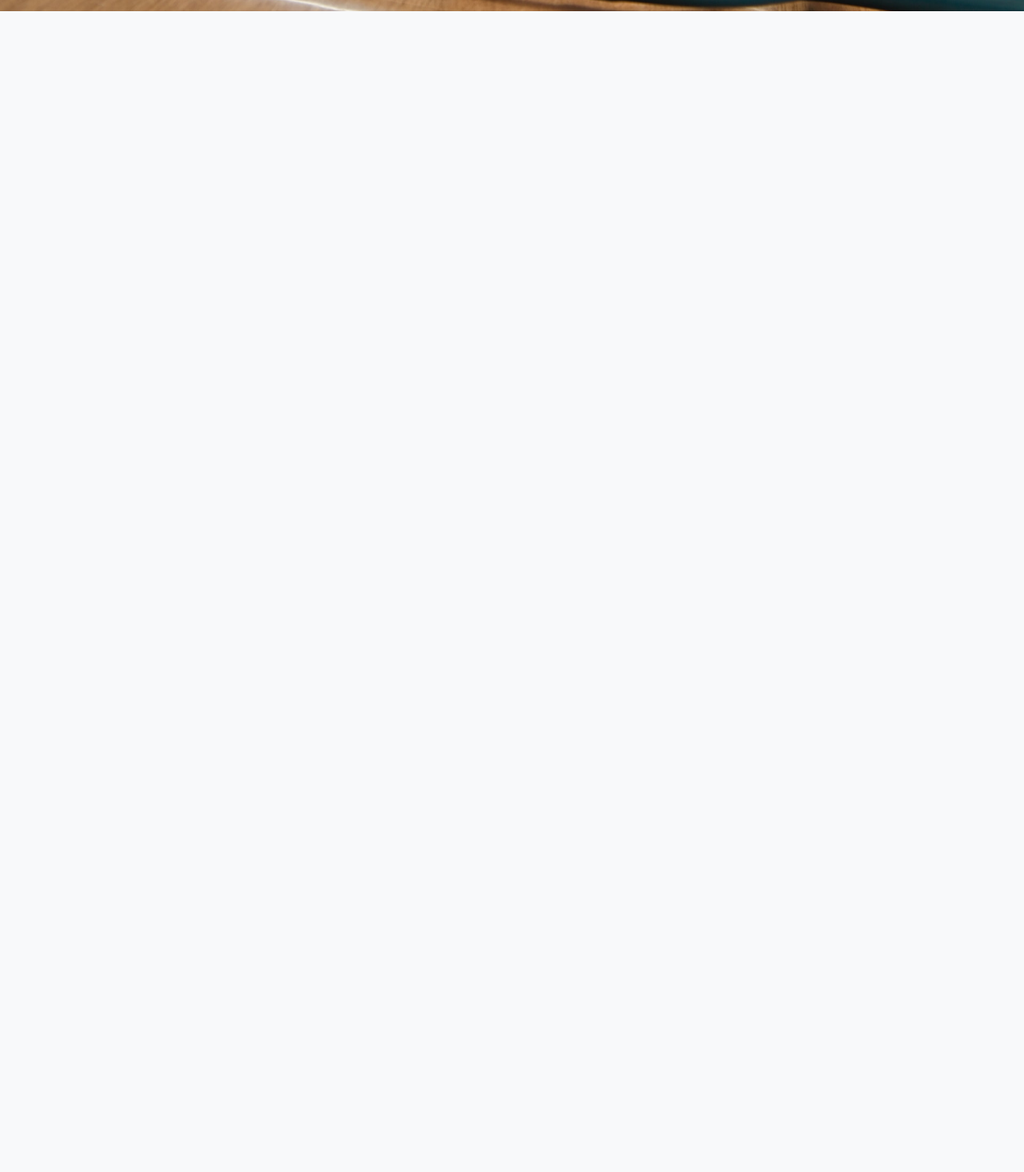
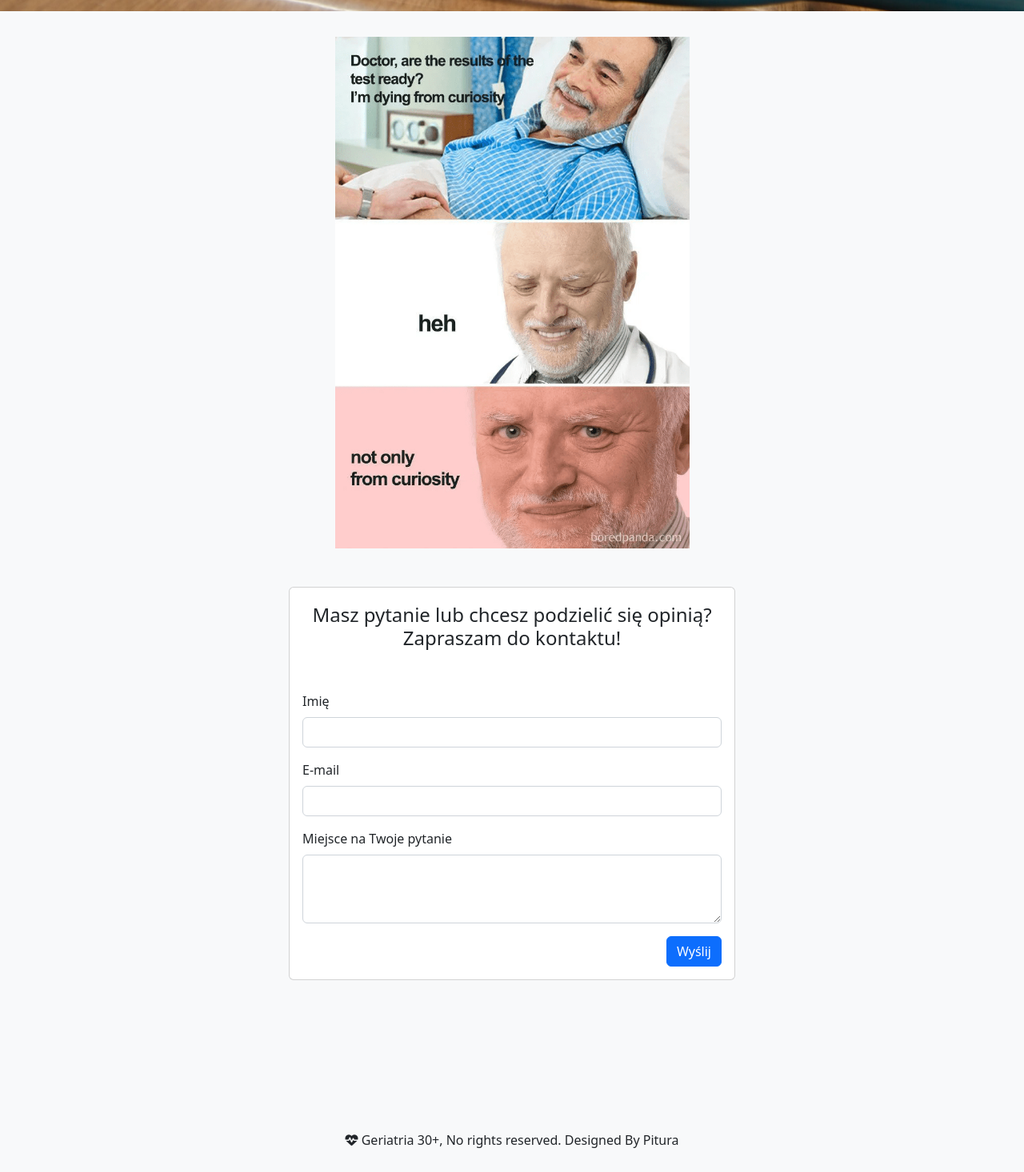
Before and after one commit to Pitura/geriatria30plus, a React (Create React App) app: page / in a window 1280 px wide. Shown: the part 786-2252 px from the top of the page at 80% size. Before the commit the page ends 800 px from the top, so only its background shows below. Built offline with nearby package versions, Linux system fonts and the light colour scheme; no server answers.

Commit message:
project nearly done

```diff
--- a/src/components/LP/Main.js
+++ b/src/components/LP/Main.js
@@ -1,10 +1,36 @@
-import React from 'react';
+import React, {useState} from 'react';
 import Container from "react-bootstrap/Container";
-import {Button} from "react-bootstrap";
+import {Button, Card} from "react-bootstrap";
+import Navbar from "react-bootstrap/Navbar";
+import { db } from "../../firebase-config";
+import {arrayUnion, doc, updateDoc} from "firebase/firestore";
 
 const Main = () => {
 
+    const [name, setName] = useState('');
+    const [email, setEmail] = useState('');
+    const [message, setMessage] = useState('');
+
+    const handleSubmit = async (e) => {
+        e.preventDefault();
+        try {
+            await updateDoc(doc(db, 'questions', 'questionsAsked'), {
+                questions: arrayUnion(
+                    {
+                        name: name,
+                        email: email,
+                        message: message,
+                    }
+                )
+            })
+        } catch (err) {
+            console.log(err);
+        }
+        e.target.reset();
+    }
+
     return (
+        <>
             <section className='section-background-style'>
                 <Container>
                     <article className='section-article'>
@@ -15,6 +41,45 @@ const Main = () => {
                     <Button href='/register' className='landingpage-button' variant="primary" size="lg">Zarejestruj się!</Button>
                 </Container>
             </section>
+            <section className='czarny-humor'></section>
+            <section>
+                <section className='container mt-5 d-flex justify-content-center align-items-center' style={{minWidth:'80%'}}>
+                    <Card className='contact'>
+                        <Card.Title className='text-center'><h4 style={{padding:'20px'}}>Masz pytanie lub chcesz podzielić się opinią? Zapraszam do kontaktu!</h4></Card.Title>
+                        <Card.Body>
+                            <form className='row g-3' onSubmit={handleSubmit}>
+                                <div className='col-md-12'>
+                                    <label htmlFor='firstName' className='form-label'>Imię</label>
+                                    <input onChange={e => {setName(e.target.value)}} type="text" className='form-control' id='firstName' required/>
+                                </div>
+                                <div className='col-md-12'>
+                                    <label htmlFor='emailInfo' className='form-label'>E-mail</label>
+                                    <input onChange={e => {setEmail(e.target.value)}} type="email" className='form-control' id='emailInfo' required/>
+                                </div>
+                                <div className='col-md-12'>
+                                    <label htmlFor='comments' className='form-label'>Miejsce na Twoje pytanie</label>
+                                    <textarea onChange={e => {setMessage(e.target.value)}} className='form-control' id="comments" rows="3" required></textarea>
+                                </div>
+                                <div className='col-md-12'>
+                                    <button style={{float:'right'}} type='submit' className='btn btn-primary'>Wyślij</button>
+                                </div>
+                            </form>
+                        </Card.Body>
+                    </Card>
+                </section>
+
+                <footer className='container footer'>
+                    <div className='footer-footer d-flex justify-content-center flex-wrap'>
+                        <Navbar.Brand href="#" className='header'>
+                            <i className="fa-solid fa-heart-pulse"></i>
+                            {' '}
+                            Geriatria 30+
+                        </Navbar.Brand>
+                        <div className='footer-text'> , No rights reserved. Designed By Pitura</div>
+                    </div>
+                </footer>
+            </section>
+        </>
     )
 }
 
--- a/src/components/LP/Register.js
+++ b/src/components/LP/Register.js
@@ -59,6 +59,7 @@ function Register() {
                             <div className='col-md-12'>
                                 <label htmlFor='gender' className='form-label'>Płeć</label>
                                 <select className='form-select' aria-label="Default select example" id='gender' onChange={e => {setGender(e.target.value)}}>
+                                    <option value=''></option>
                                     <option value='Kobieta'>Kobieta</option>
                                     <option value='Mężczyzna'>Mężczyzna</option>
                                     <option value='Inna'>Inna</option>
--- a/src/scss/main.scss
+++ b/src/scss/main.scss
@@ -133,12 +133,17 @@ html {
 .czarny-humor {
   margin-top: 2rem;
   margin-bottom: 2rem;
-  height: 80vh;
+  max-height: 80vh;
+  min-height: 80vh;
+  width: 100%;
   background: url("../img/the-good-doctor-min.png") no-repeat center/contain;
 }
 
 .contact {
   min-height: 30vh;
+  @media (min-width: 992px) {
+      width: 50%;
+  }
 }
 
 .footer {
```
Lines whose indentation alone changed are shown as unchanged.
